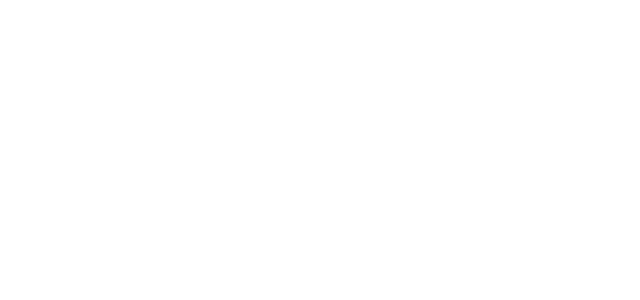
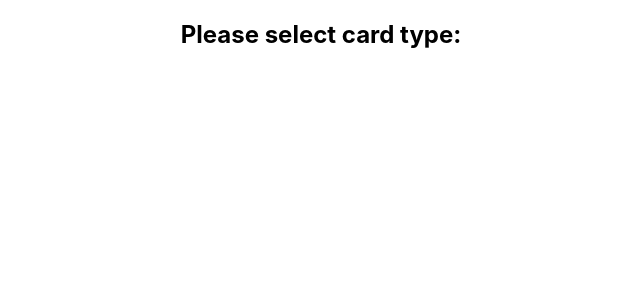
Before and after one commit to csamywilliams/toptrumps, a React (Create React App) app: page / in a window 1280 px wide. Shown: the top 300 px of the page, without its empty margins (319-959 px from the left). Built offline with nearby package versions, Linux system fonts and the light colour scheme.

Commit message:
Add Dashboard component with test file

```diff
--- a/public/index.html
+++ b/public/index.html
@@ -24,7 +24,7 @@
       work correctly both with client-side routing and a non-root public URL.
       Learn how to configure a non-root public URL by running `npm run build`.
     -->
-    <title>React App</title>
+    <title>Top Trumps</title>
   </head>
   <body>
     <noscript>You need to enable JavaScript to run this app.</noscript>
--- a/src/App.js
+++ b/src/App.js
@@ -1,4 +1,5 @@
 import React from 'react';
+import Dashboard from './components/Dashboard/Dashboard';
 import './App.css';
 
 function App() {
@@ -7,6 +8,7 @@ function App() {
       <header className="App-header">
 
       </header>
+      <Dashboard />
     </div>
   );
 }
--- /dev/null
+++ b/src/components/Dashboard/Dashboard.jsx
@@ -0,0 +1,14 @@
+import React, { Component } from 'react';
+
+class Dashboard extends Component {
+
+  render() {
+
+    return (
+       <h2>Please select card type:</h2>
+    );
+  }
+
+}
+
+export default Dashboard;
```
Also changed, not shown: 1 other file (tests, documents, lock files or other folders).
